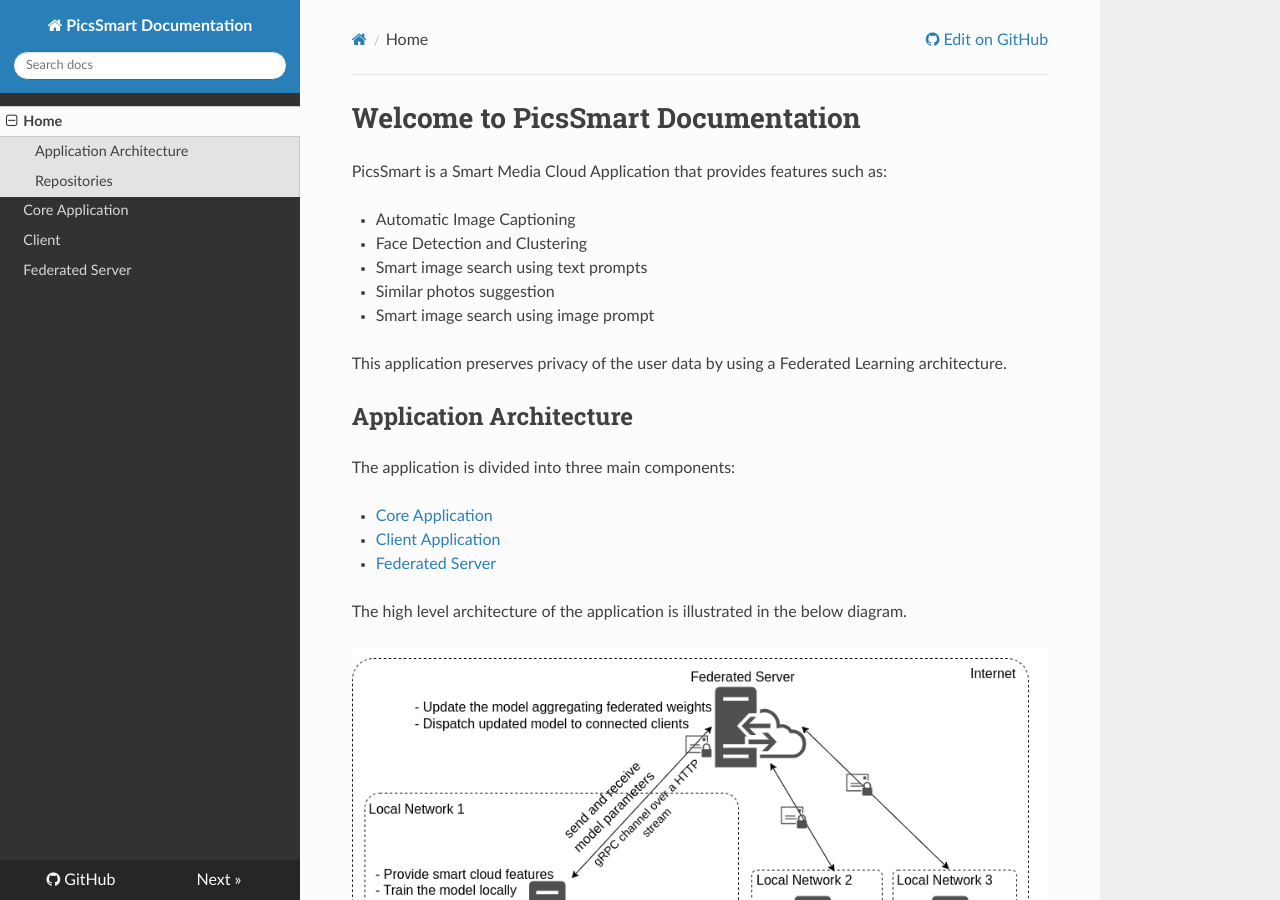
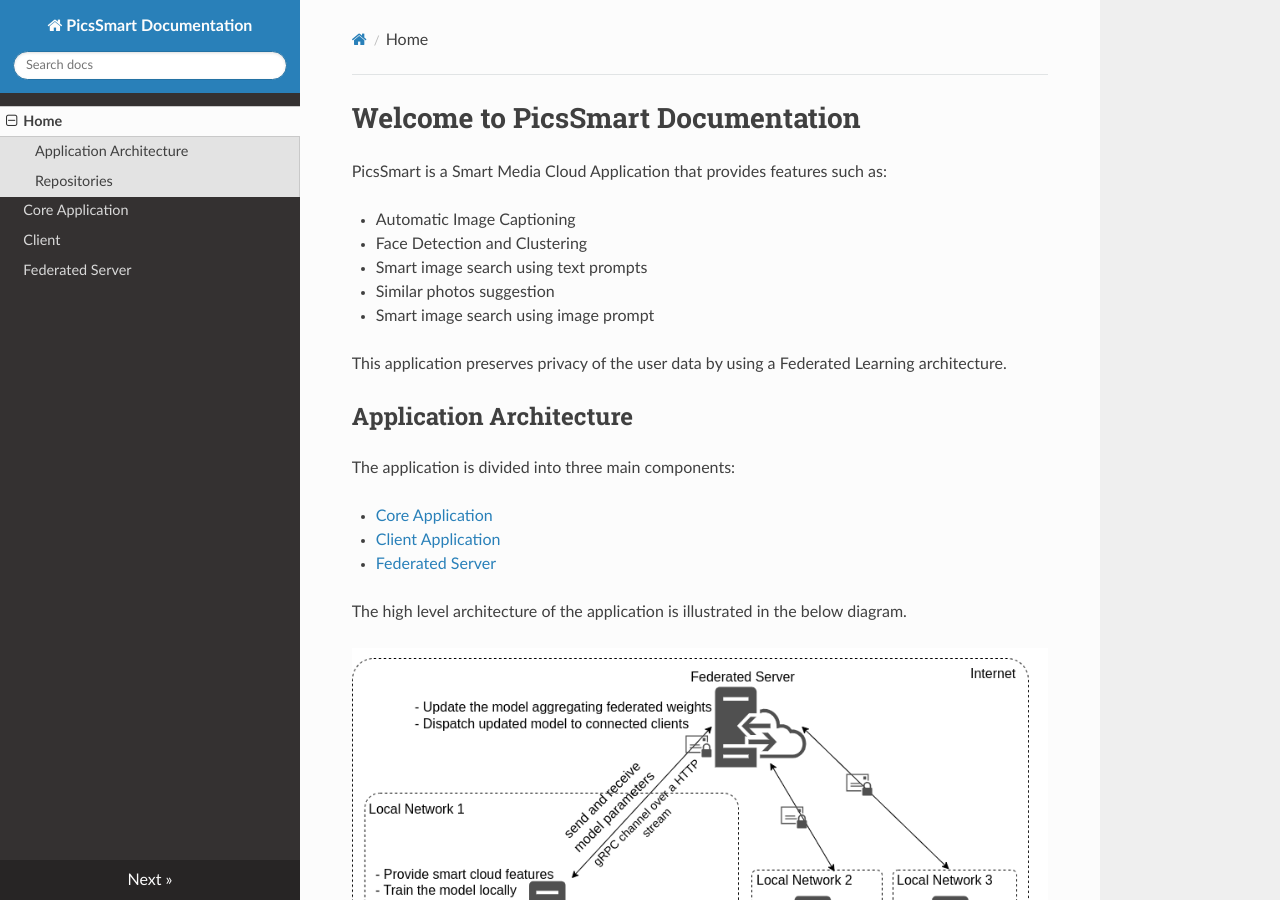
Before and after one commit to PicsSmart/picssmart-docs, an MkDocs documentation site: the page built from docs/index.md, in a window 1280 px wide and 900 px high. Built offline with MkDocs 1.6.1, drawn with Linux system fonts in a browser that asks for light colours; nearby versions of some CDN libraries.

Commit message:
Update mkdocs.yml file

```diff
--- a/mkdocs.yml
+++ b/mkdocs.yml
@@ -6,7 +6,6 @@ nav:
   - Client: client.md
   - Federated Server: fed-server.md
 
-repo_url: https://github.com/picssmart/picssmart-docs
 site_author: Banula Kumarage | Hiruna Harankahadeniya | Akila Induranga
 
 theme:
```
